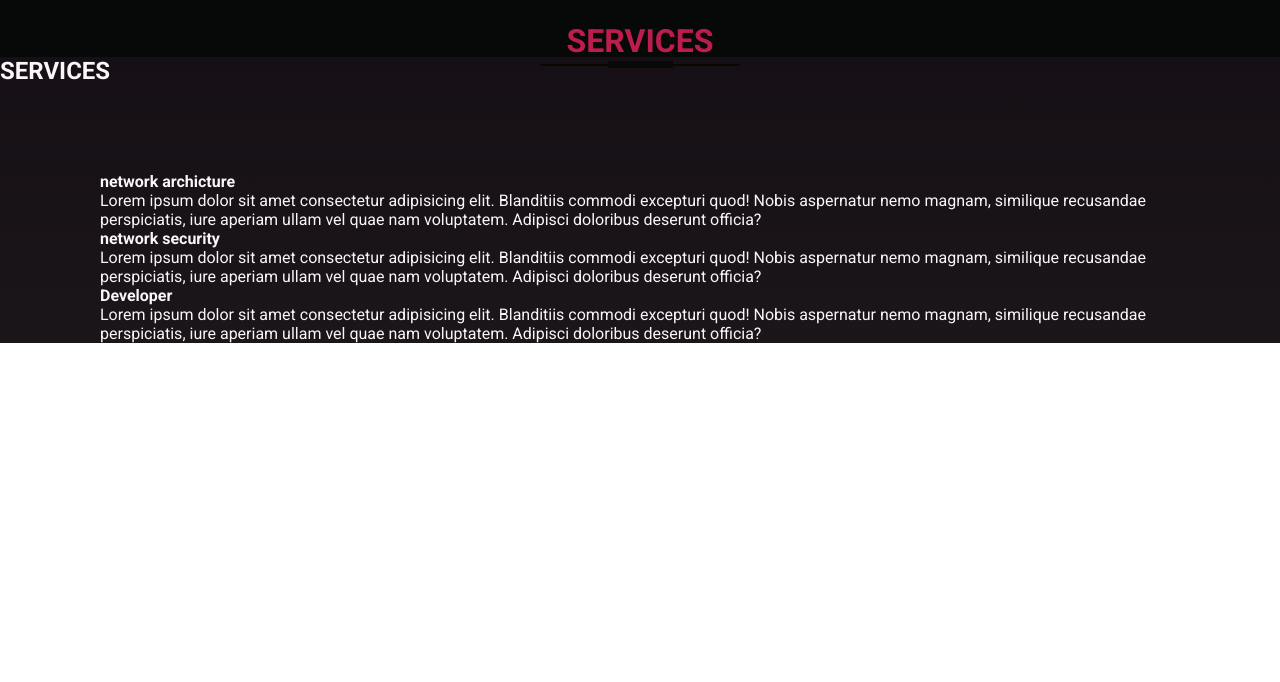
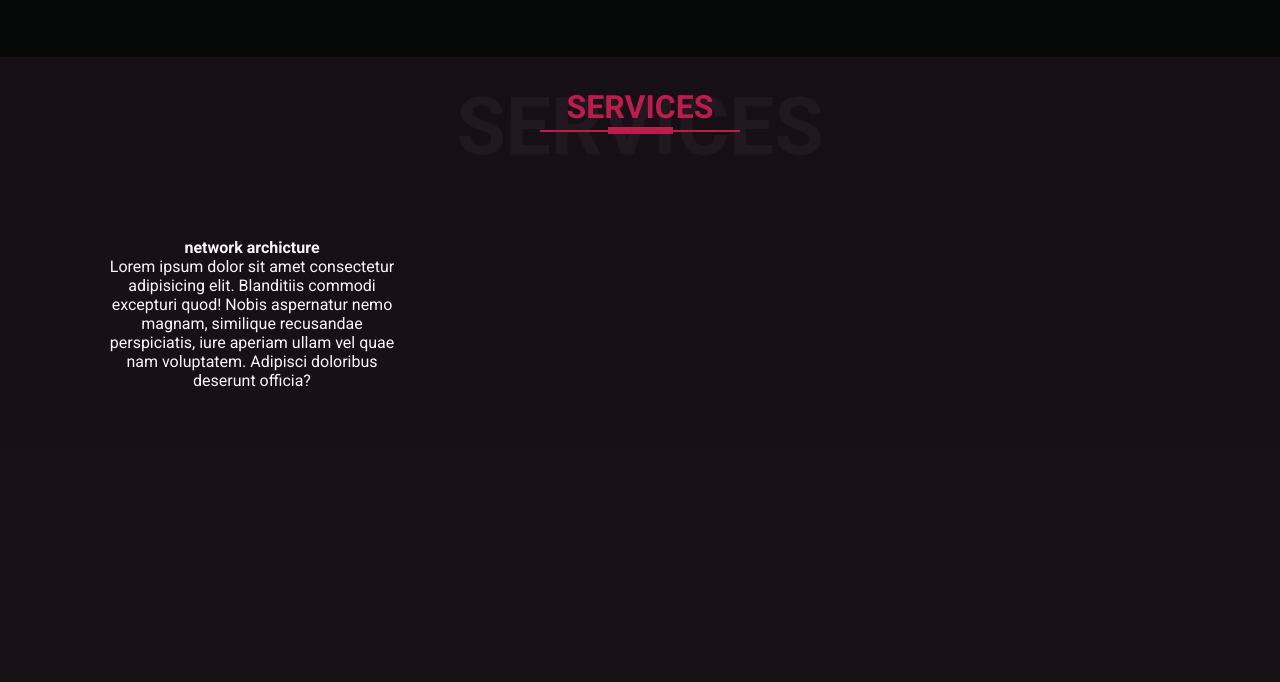
Before and after one commit to leonelta/portfolio, a plain HTML site: page index.html in a window 1280 px wide. Shown: the part 1418-2100 px from the top of the page. Before the commit the page ends 1761 px from the top, so only its background shows below. Drawn offline with nearby package versions, Linux system fonts and the light colour scheme.

Commit message:
styling the class main

```diff
--- a/css/style.css
+++ b/css/style.css
@@ -235,6 +235,14 @@ span{
     color:rgb(250, 246, 247);
 }
 
+.services .title::before{
+    background: rgb(189, 29, 77);
+}
+
+.services .title::after{
+    background: rgb(189, 29, 77);
+}
+
 .services h5{
     font-weight: 700;
     color: rgb(189, 29, 77) ;
@@ -242,5 +250,19 @@ span{
 }
 
 .services h1{
+    color: rgb(119, 98, 98);
+    text-align: center;
+    font-size: 80px;
+    transform: translateY(23px);
+    opacity:0.1;
+    padding-top: -20px;
+}
 
+.services .service-content .main{
+    width: calc(30% - 20px);
+    min-height: 450px;
+    text-align: center;
+    border-radius: 5px;
+    position: relative;
+    cursor: pointer;
 }
```
